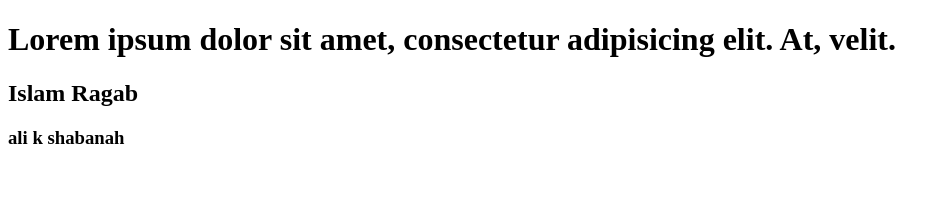
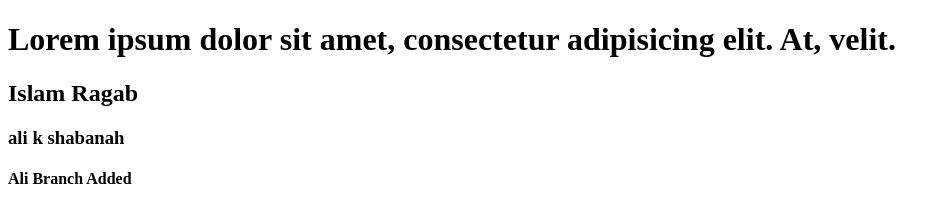
Before and after one commit to ragaabislam/reporfortest, a plain HTML site: page index.html in a window 1280 px wide. Shown: the whole page, without its empty margins (0-950 px from the left). Drawn offline with Linux system fonts and the light colour scheme.

Commit message:
adding new branch ali

```diff
--- a/index.html
+++ b/index.html
@@ -9,5 +9,6 @@
     <h1>Lorem ipsum dolor sit amet, consectetur adipisicing elit. At, velit.</h1>
     <h2>Islam Ragab</h2>
     <h3>ali k shabanah</h3>
+    <h4>Ali Branch Added</h4>
 </body>
 </html>
```
